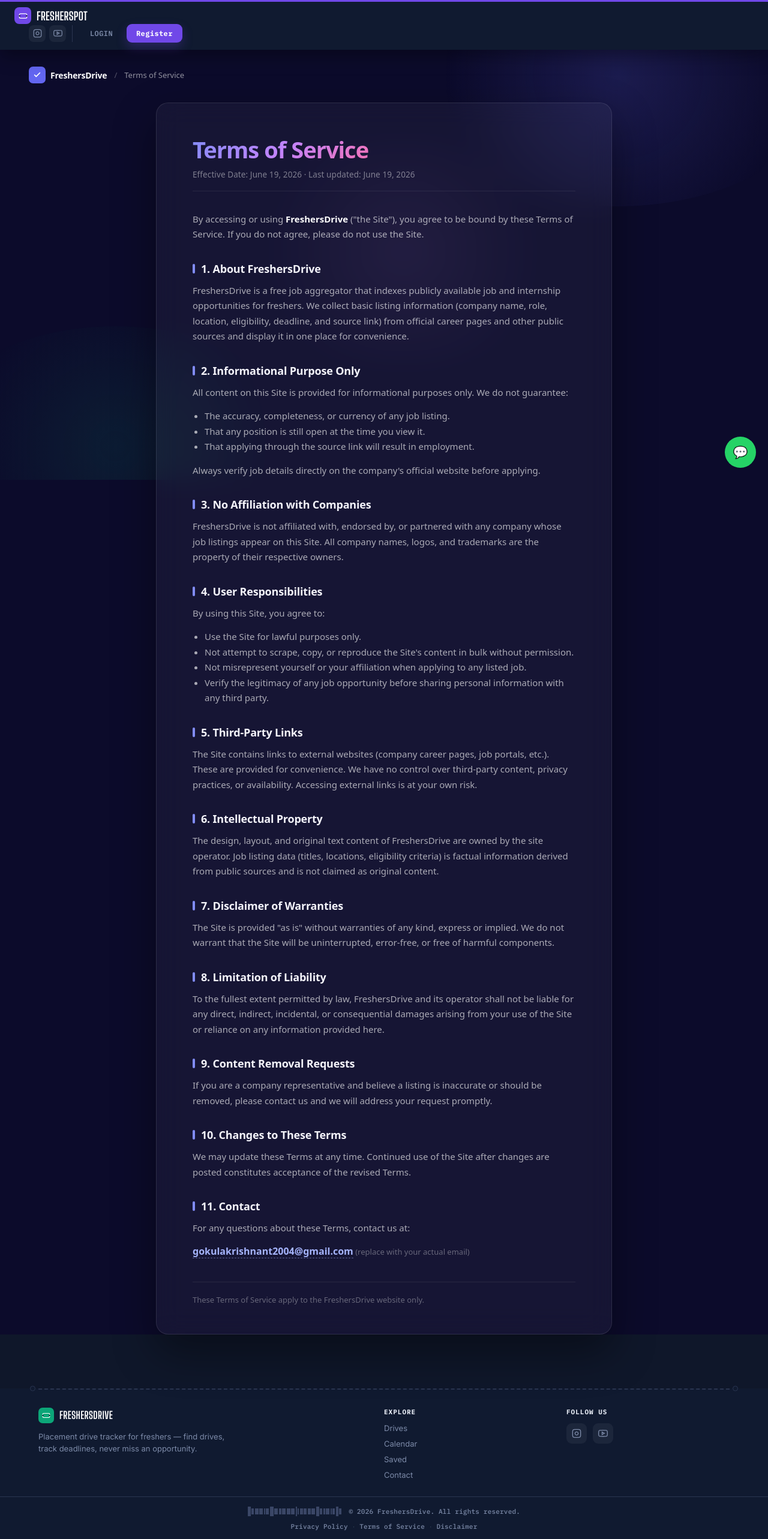
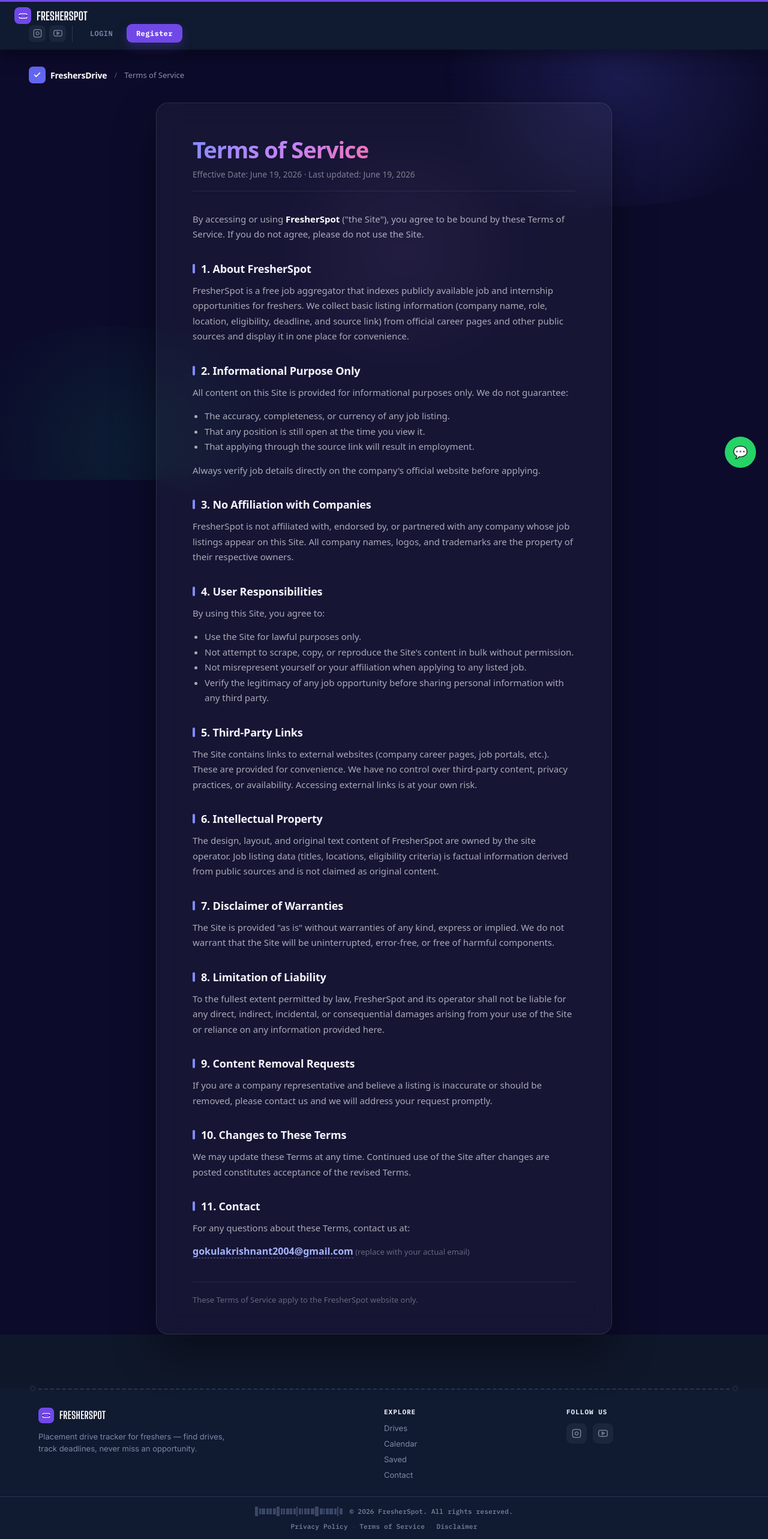
Before and after one commit to Gokulakrishnant2k/freshersdrive-frontend, a React (Vite) app: page /terms-of-service in a window 1280 px wide. Shown: the top 2566 px of the page at 60% size. Built offline with nearby package versions, Linux system fonts and the light colour scheme.

Commit message:
rebrand remaining files to FresherSpot

```diff
--- a/src/components/Footer.jsx
+++ b/src/components/Footer.jsx
@@ -8,13 +8,13 @@
   youtube: "https://youtube.com/@your_channel_here",
 };
 
-// Same deterministic accent Navbar computes for "FreshersDrive" — keeps
+// Same deterministic accent Navbar computes for "FresherSpot" — keeps
 // both pieces of chrome in step without sharing extra state.
-const BRAND_ACCENT = getAccent("FreshersDrive");
+const BRAND_ACCENT = getAccent("FresherSpot");
 
 export default function Footer() {
   const year = new Date().getFullYear();
-  const bars = barcodeBars(`freshersdrive-${year}`, 26);
+  const bars = barcodeBars(`FresherSpot-${year}`, 26);
 
   return (
     <footer style={styles.footer} className="fd-footer">
@@ -40,7 +40,7 @@
                 <circle cx="21.5" cy="12" r="2" fill={INK} />
               </svg>
             </span>
-            <span style={styles.logo}>FreshersDrive</span>
+            <span style={styles.logo}>FresherSpot</span>
           </div>
           <p style={styles.tagline}>
             Placement drive tracker for freshers — find drives, track deadlines,
@@ -107,7 +107,7 @@
             ))}
           </div>
           <span style={styles.copyright}>
-            © {year} FreshersDrive. All rights reserved.
+            © {year} FresherSpot. All rights reserved.
           </span>
         </div>
 
--- a/src/pages/Contact.jsx
+++ b/src/pages/Contact.jsx
@@ -47,7 +47,7 @@
               <path d="M21 15a2 2 0 0 1-2 2H7l-4 4V5a2 2 0 0 1 2-2h14a2 2 0 0 1 2 2z" />
             </svg>
           </div>
-          <span style={styles.brandName}>FreshersDrive · Contact</span>
+          <span style={styles.brandName}>FresherSpot · Contact</span>
         </div>
 
         <h1 style={styles.title}>Get in touch</h1>
@@ -117,7 +117,7 @@
         {/* Info strip */}
         <div style={styles.infoStrip}>
           {[
-            { icon: "📧", label: "Email", value: "support@freshersdrive.in" },
+            { icon: "📧", label: "Email", value: "support@FresherSpot.in" },
             { icon: "⏱", label: "Response", value: "Within 24 hours" },
           ].map(({ icon, label, value }) => (
             <div key={label} style={styles.infoItem}>
--- a/src/pages/TermsOfService.jsx
+++ b/src/pages/TermsOfService.jsx
@@ -6,16 +6,16 @@
       breadcrumb="Terms of Service"
       title="Terms of Service"
       meta="Effective Date: June 19, 2026  ·  Last updated: June 19, 2026"
-      footerNote="These Terms of Service apply to the FreshersDrive website only."
+      footerNote="These Terms of Service apply to the FresherSpot website only."
     >
       <p style={legalText.p}>
-        By accessing or using <strong style={legalText.strong}>FreshersDrive</strong> ("the Site"), you
+        By accessing or using <strong style={legalText.strong}>FresherSpot</strong> ("the Site"), you
         agree to be bound by these Terms of Service. If you do not agree, please do not use the Site.
       </p>
 
-      <Section heading="1. About FreshersDrive">
+      <Section heading="1. About FresherSpot">
         <p style={legalText.p}>
-          FreshersDrive is a free job aggregator that indexes publicly available job and internship
+          FresherSpot is a free job aggregator that indexes publicly available job and internship
           opportunities for freshers. We collect basic listing information (company name, role,
           location, eligibility, deadline, and source link) from official career pages and other public
           sources and display it in one place for convenience.
@@ -36,7 +36,7 @@
 
       <Section heading="3. No Affiliation with Companies">
         <p style={legalText.p}>
-          FreshersDrive is not affiliated with, endorsed by, or partnered with any company whose job
+          FresherSpot is not affiliated with, endorsed by, or partnered with any company whose job
           listings appear on this Site. All company names, logos, and trademarks are the property of
           their respective owners.
         </p>
@@ -62,7 +62,7 @@
 
       <Section heading="6. Intellectual Property">
         <p style={legalText.p}>
-          The design, layout, and original text content of FreshersDrive are owned by the site operator.
+          The design, layout, and original text content of FresherSpot are owned by the site operator.
           Job listing data (titles, locations, eligibility criteria) is factual information derived from
           public sources and is not claimed as original content.
         </p>
@@ -77,7 +77,7 @@
 
       <Section heading="8. Limitation of Liability">
         <p style={legalText.p}>
-          To the fullest extent permitted by law, FreshersDrive and its operator shall not be liable for
+          To the fullest extent permitted by law, FresherSpot and its operator shall not be liable for
           any direct, indirect, incidental, or consequential damages arising from your use of the Site
           or reliance on any information provided here.
         </p>
```
